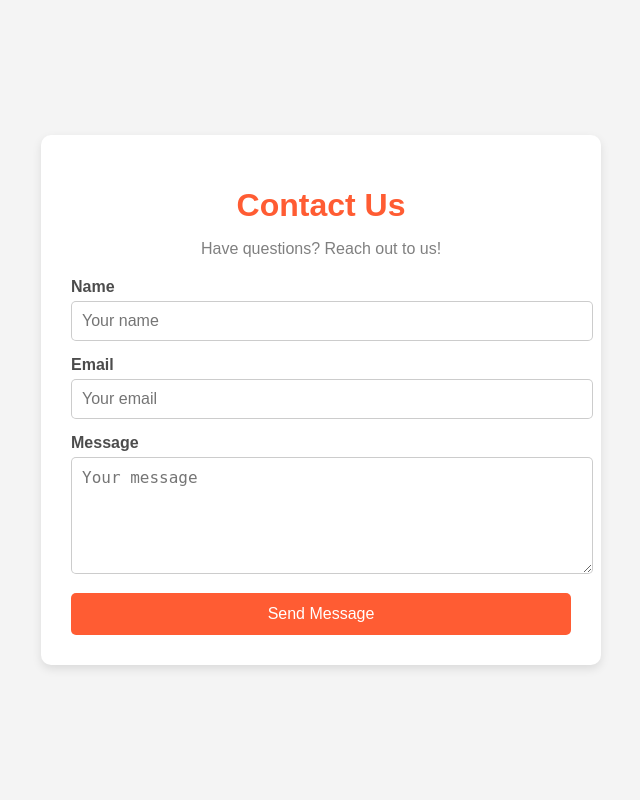
After one commit to AmriShanab/food-delivery-app, a PHP site: page /test.php in a window 1280 px wide. The commit adds this page. Shown: the whole page, without its empty margins (319-959 px from the left). Run offline with PHP 8.4, Linux system fonts and the light colour scheme; some libraries are stand-ins or nearby versions.

Commit message:
New Changes

```diff
--- a/layouts/header.php
+++ b/layouts/header.php
@@ -77,8 +77,8 @@
                         <?= htmlspecialchars($_SESSION['username'] ?? 'User') ?>
                     </a>
             <?php else: ?>
-                <li><a href="login.php">Login</a></li>
-                <li><a href="register.php">Register</a></li>
+                <li><a href="signin.php">Login</a></li>
+                <li><a href="signup.php">Register</a></li>
             <?php endif; ?>
         </ul>
         <div class="hamburger" onclick="toggleMenu()">☰</div>
--- /dev/null
+++ b/test.php
@@ -0,0 +1,147 @@
+<?php
+// PHP Backend: Form Handling
+$error = '';
+$success = '';
+
+if ($_SERVER["REQUEST_METHOD"] == "POST") {
+    // Sanitize and validate inputs
+    $name = filter_input(INPUT_POST, 'name', FILTER_SANITIZE_STRING);
+    $email = filter_input(INPUT_POST, 'email', FILTER_SANITIZE_EMAIL);
+    $message = filter_input(INPUT_POST, 'message', FILTER_SANITIZE_STRING);
+
+    // Validate
+    if (empty($name) || empty($email) || empty($message)) {
+        $error = "All fields are required!";
+    } elseif (!filter_var($email, FILTER_VALIDATE_EMAIL)) {
+        $error = "Invalid email format!";
+    } else {
+        // Send email (configure your SMTP in php.ini or use a library like PHPMailer)
+        $to = "your-email@example.com"; // Replace with your email
+        $subject = "New Contact Form Submission";
+        $body = "Name: $name\nEmail: $email\nMessage:\n$message";
+        $headers = "From: $email";
+
+        if (mail($to, $subject, $body, $headers)) {
+            $success = "Message sent successfully!";
+        } else {
+            $error = "Failed to send message. Please try again later.";
+        }
+    }
+}
+?>
+
+<!DOCTYPE html>
+<html lang="en">
+<head>
+    <meta charset="UTF-8">
+    <meta name="viewport" content="width=device-width, initial-scale=1.0">
+    <title>Contact Us</title>
+    <style>
+        body {
+            font-family: 'Arial', sans-serif;
+            background-color: #f4f4f4;
+            margin: 0;
+            padding: 0;
+            display: flex;
+            justify-content: center;
+            align-items: center;
+            min-height: 100vh;
+        }
+        .contact-container {
+            background: white;
+            padding: 30px;
+            border-radius: 10px;
+            box-shadow: 0 4px 10px rgba(0, 0, 0, 0.1);
+            width: 90%;
+            max-width: 500px;
+            text-align: center;
+        }
+        h1 {
+            color: rgb(255, 92, 51);
+            margin-bottom: 10px;
+        }
+        p {
+            color: rgba(0, 0, 0, 0.5);
+            margin-bottom: 20px;
+        }
+        .contact-form {
+            display: flex;
+            flex-direction: column;
+        }
+        .form-group {
+            margin-bottom: 15px;
+            text-align: left;
+        }
+        label {
+            display: block;
+            margin-bottom: 5px;
+            color: rgba(0, 0, 0, 0.7);
+            font-weight: bold;
+        }
+        input, textarea {
+            width: 100%;
+            padding: 10px;
+            border: 1px solid rgba(0, 0, 0, 0.2);
+            border-radius: 5px;
+            font-size: 16px;
+        }
+        textarea {
+            resize: vertical;
+        }
+        .submit-btn {
+            background: rgb(255, 92, 51);
+            color: white;
+            border: none;
+            padding: 12px;
+            border-radius: 5px;
+            font-size: 16px;
+            cursor: pointer;
+            transition: background 0.3s;
+        }
+        .submit-btn:hover {
+            background: rgba(255, 92, 51, 0.8);
+        }
+        .error {
+            color: red;
+            margin-bottom: 15px;
+        }
+        .success {
+            color: green;
+            margin-bottom: 15px;
+        }
+    </style>
+</head>
+<body>
+    <div class="contact-container">
+        <h1>Contact Us</h1>
+        <p>Have questions? Reach out to us!</p>
+
+        <?php if ($error): ?>
+            <div class="error"><?php echo $error; ?></div>
+        <?php endif; ?>
+
+        <?php if ($success): ?>
+            <div class="success"><?php echo $success; ?></div>
+        <?php endif; ?>
+
+        <form method="POST" class="contact-form">
+            <div class="form-group">
+                <label for="name">Name</label>
+                <input type="text" id="name" name="name" placeholder="Your name" required>
+            </div>
+
+            <div class="form-group">
+                <label for="email">Email</label>
+                <input type="email" id="email" name="email" placeholder="Your email" required>
+            </div>
+
+            <div class="form-group">
+                <label for="message">Message</label>
+                <textarea id="message" name="message" rows="5" placeholder="Your message" required></textarea>
+            </div>
+
+            <button type="submit" class="submit-btn">Send Message</button>
+        </form>
+    </div>
+</body>
+</html>
```
Also changed, not shown: contactus.php (+92 -189 lines).
